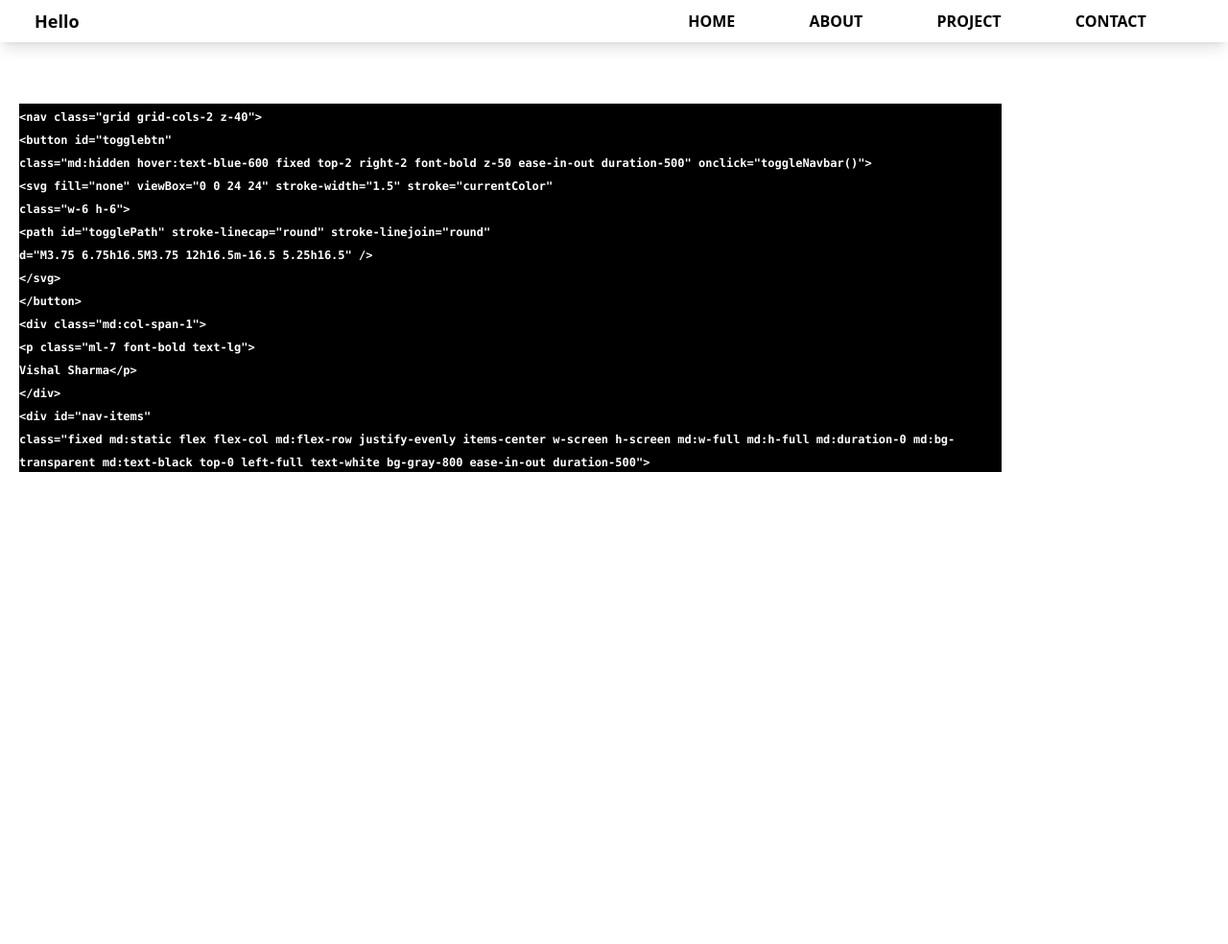
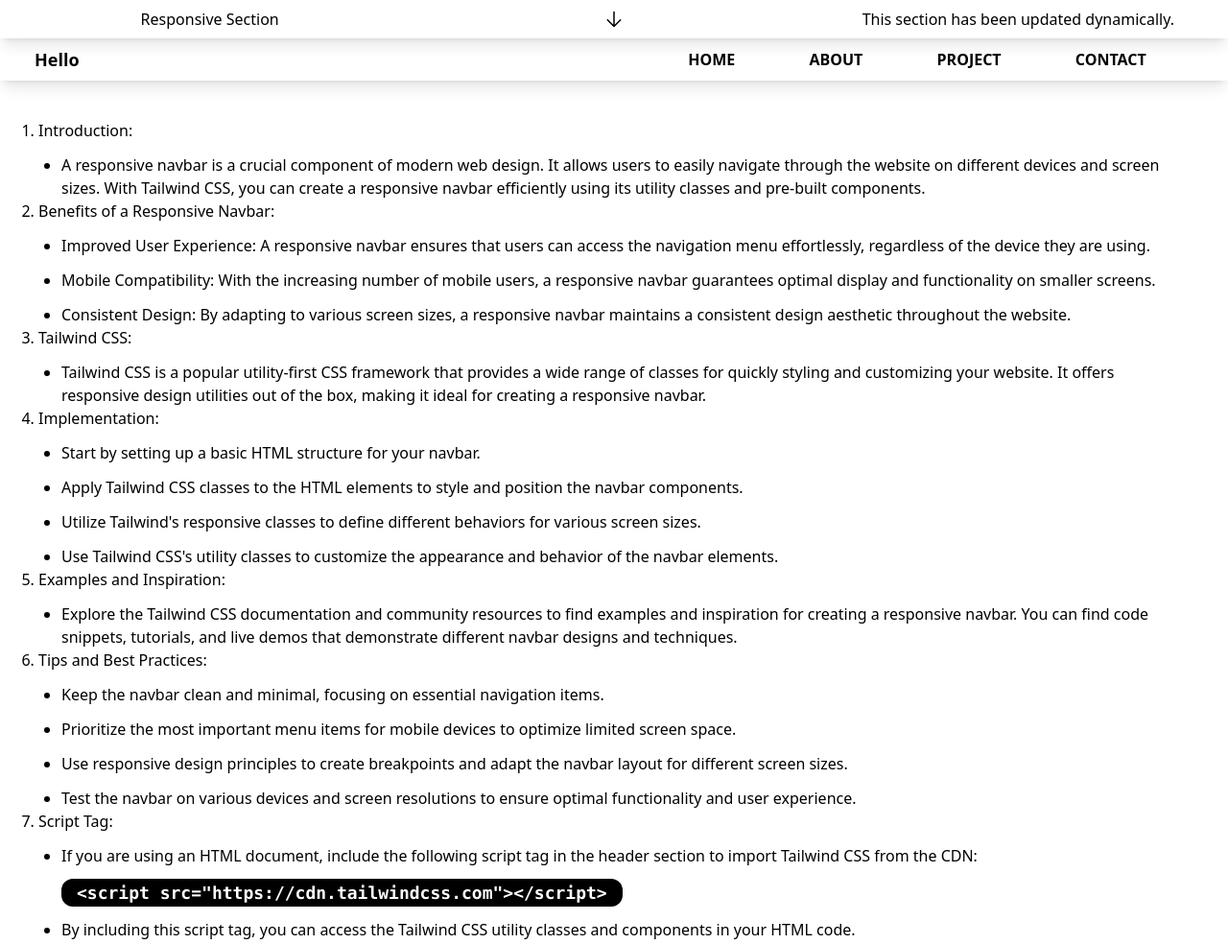
Before and after one commit to Vishalking758/Tailwind-responsive-navbar, a plain HTML site: page index.html in a window 1280 px wide. Shown: the top 984 px of the page at 96% size. Before the commit the page ends 800 px from the top, so only its background shows below. Drawn offline with nearby package versions, Linux system fonts and the light colour scheme.

Commit message:
Add complete details and installation procces

```diff
--- a/index.html
+++ b/index.html
@@ -10,15 +10,20 @@
 </head>
 
 <body>
-    <nav class="grid grid-cols-2 z-40 shadow-lg p-2">
-        <button id="togglebtn" class="md:hidden hover:text-blue-600 fixed top-2 right-2 font-bold z-50 ease-in-out duration-500"
+    <div class="shadow-lg p-2 grid grid-cols-3 section">
+
+    </div>
+    <nav class="md:grid md:grid-cols-2 z-40 shadow-lg p-2">
+
+
+    <div class="md:col-span-1 flex justify-between px-4 md:px-7"><p class=" font-bold text-lg">Hello</p>
+        <button id="togglebtn" class="md:hidden hover:text-blue-600 font-bold z-50 ease-in-out duration-500"
         onclick="toggleNavbar()">
         <svg fill="none" viewBox="0 0 24 24" stroke-width="1.5" stroke="currentColor" class="w-6 h-6">
             <path id="togglePath" stroke-linecap="round" stroke-linejoin="round" d="M3.75 6.75h16.5M3.75 12h16.5m-16.5 5.25h16.5" />
         </svg>
     </button>
-
-    <div class="md:col-span-1"><p class="md:ml-7 font-bold text-lg">Hello</p></div>
+    </div>
 
 <div id="nav-items"
     class="fixed md:static flex flex-col md:flex-row justify-evenly items-center w-screen h-screen md:w-full md:h-full md:duration-0 md:bg-transparent md:text-black top-0 left-full text-white bg-gray-800 ease-in-out duration-500">
@@ -46,27 +51,84 @@
     }
 </script>
 </nav>
-<section class="bg-black mt-16 overflow-auto m-5  w-4/5 h-96">
+
+
+
+
+<section class="p-10">
+    <ol class="list-decimal">
+        <li>
+          Introduction:
+          <ul class="list-disc">
+            <li class="ml-6 mt-3">A responsive navbar is a crucial component of modern web design. It allows users to easily navigate through the website on different devices and screen sizes. With Tailwind CSS, you can create a responsive navbar efficiently using its utility classes and pre-built components.</li>
+          </ul>
+        </li>
+        <li>
+          Benefits of a Responsive Navbar:
+          <ul class="list-disc">
+            <li class="ml-6 mt-3">Improved User Experience: A responsive navbar ensures that users can access the navigation menu effortlessly, regardless of the device they are using.</li>
+            <li class="ml-6 mt-3">Mobile Compatibility: With the increasing number of mobile users, a responsive navbar guarantees optimal display and functionality on smaller screens.</li>
+            <li class="ml-6 mt-3">Consistent Design: By adapting to various screen sizes, a responsive navbar maintains a consistent design aesthetic throughout the website.</li>
+          </ul>
+        </li>
+        <li>
+          Tailwind CSS:
+          <ul class="list-disc">
+            <li class="ml-6 mt-3">Tailwind CSS is a popular utility-first CSS framework that provides a wide range of classes for quickly styling and customizing your website. It offers responsive design utilities out of the box, making it ideal for creating a responsive navbar.</li>
+          </ul>
+        </li>
+        <li>
+          Implementation:
+          <ul class="list-disc">
+            <li class="ml-6 mt-3">Start by setting up a basic HTML structure for your navbar.</li>
+            <li class="ml-6 mt-3">Apply Tailwind CSS classes to the HTML elements to style and position the navbar components.</li>
+            <li class="ml-6 mt-3">Utilize Tailwind's responsive classes to define different behaviors for various screen sizes.</li>
+            <li class="ml-6 mt-3">Use Tailwind CSS's utility classes to customize the appearance and behavior of the navbar elements.</li>
+          </ul>
+        </li>
+        <li>
+          Examples and Inspiration:
+          <ul class="list-disc">
+            <li class="ml-6 mt-3">Explore the Tailwind CSS documentation and community resources to find examples and inspiration for creating a responsive navbar. You can find code snippets, tutorials, and live demos that demonstrate different navbar designs and techniques.</li>
+          </ul>
+        </li>
+        <li>
+          Tips and Best Practices:
+          <ul class="list-disc">
+            <li class="ml-6 mt-3">Keep the navbar clean and minimal, focusing on essential navigation items.</li>
+            <li class="ml-6 mt-3">Prioritize the most important menu items for mobile devices to optimize limited screen space.</li>
+            <li class="ml-6 mt-3">Use responsive design principles to create breakpoints and adapt the navbar layout for different screen sizes.</li>
+            <li class="ml-6 mt-3">Test the navbar on various devices and screen resolutions to ensure optimal functionality and user experience.</li>
+          </ul>
+        </li>
+        <li>
+          Script Tag:
+          <ul class="list-disc">
+            <li class="ml-6 mt-3">If you are using an HTML document, include the following script tag in the header section to import Tailwind CSS from the CDN:</li>
+            <li class="ml-6 mt-3 bg-black text-white text-lg font-bold w-max px-4 rounded-xl"><code>&lt;script src="https://cdn.tailwindcss.com"&gt;&lt;/script&gt;</code></li>
+            <li class="ml-6 mt-3">By including this script tag, you can access the Tailwind CSS utility classes and components in your HTML code.</li>
+          </ul>
+        </li>
+      </ol>
+      <section class="bg-black mt-16 overflow-auto m-5 p-5  w-4/5 h-96">
         <code class="font-bold text-xs text-white">
-
-    &ltnav  class="grid grid-cols-2 z-40"&gt<br>
-    &ltbutton id="togglebtn" <br> class="md:hidden hover:text-blue-600 fixed top-2 right-2 font-bold z-50 ease-in-out duration-500"
-        onclick="toggleNavbar()"&gt<br>
-        &ltsvg fill="none" viewBox="0 0 24 24" stroke-width="1.5" stroke="currentColor" <br> class="w-6 h-6"&gt<br>
-            &ltpath id="togglePath" stroke-linecap="round" stroke-linejoin="round" <br> d="M3.75 6.75h16.5M3.75 12h16.5m-16.5 5.25h16.5" /&gt<br>
-        &lt/svg&gt<br>
-        &lt/button&gt<br>
-    &ltdiv class="md:col-span-1"&gt<br>&ltp class="ml-7 font-bold text-lg"&gt<br>Vishal Sharma&lt/p&gt<br>&lt/div&gt<br>
-
-&ltdiv id="nav-items" <br>
-    class="fixed md:static flex flex-col md:flex-row justify-evenly items-center w-screen h-screen md:w-full md:h-full md:duration-0 md:bg-transparent md:text-black top-0 left-full text-white bg-gray-800 ease-in-out duration-500"&gt<br>
-    &lta class="uppercase font-semibold"&gthome&lt/a&gt<br>
-    &lta class="uppercase font-semibold"&gtabout&lt/a&gt<br>
-    &lta class="uppercase font-semibold"&gtproject&lt/a&gt<br>
-    &lta class="uppercase font-semibold"&gtcontact&lt/a&gt<br>
-&lt/div&gt<br>
-
-&ltscript&gt<br>
+            &lt;nav class="md:grid md:grid-cols-2 z-40 shadow-lg p-2"&gt; <br>
+            &lt;div class="md:col-span-1 flex justify-between px-4 md:px-7">&lt;p class=" font-bold text-lg">Hello&lt;/p&gt;<br>
+                &lt;button id="togglebtn" class="md:hidden hover:text-blue-600 font-bold z-50 ease-in-out duration-500"<br>
+                onclick="toggleNavbar()"&gt;<br>
+                &lt;svg fill="none" viewBox="0 0 24 24" stroke-width="1.5" stroke="currentColor" class="w-6 h-6"&gt;<br>
+                    &lt;path id="togglePath" stroke-linecap="round" stroke-linejoin="round" d="M3.75 6.75h16.5M3.75 12h16.5m-16.5 5.25h16.5" /&gt;<br>
+                &lt;/svg&gt;<br>
+            &lt;/button&gt;<br>
+            &lt;/div&gt;<br>
+        &lt;div id="nav-items" <br>
+            class="fixed md:static flex flex-col md:flex-row justify-evenly items-center w-screen h-screen md:w-full md:h-full md:duration-0 md:bg-transparent md:text-black top-0 left-full text-white bg-gray-800 ease-in-out duration-500"&gt;<br>
+            &lt;a class="uppercase font-semibold"&gt;home&lt;/a&gt;<br>
+            &lt;a class="uppercase font-semibold"&gt;about&lt;/a&gt;<br>
+            &lt;a class="uppercase font-semibold"&gt;project&lt;/a&gt;<br>
+            &lt;a class="uppercase font-semibold"&gt;contact&lt;/a&gt;<br>
+        &lt;/div&gt;<br>
+        &lt;script&gt;<br>
             function toggleNavbar() {<br>
                 const navbar = document.getElementById("nav-items");<br>
                 const path = document.getElementById("togglePath");<br>
@@ -82,10 +144,28 @@
                     path.setAttribute("d", "M3.75 6.75h16.5M3.75 12h16.5m-16.5 5.25h16.5");<br>
                 }<br>
             }<br>
-&lt/script&gt<br>
-&lt/nav&gt<br>
+        &lt;/script&gt;<br>
+        &lt;/nav&gt;<br>
         </code>
         </section>
+
+      Remember to customize and adapt the information to suit your website's specific requirements and design. Good luck with your Tailwind-responsive-navbar project!
+</section>
+
+
+
+
+
+
+    <script>
+        function updateSection() {
+          var section = document.querySelector('.section');
+          section.innerHTML = `
+<h2 class="col-span-1 flex justify-center">Responsive Section</h2><div class="col-span-1 flex justify-center">
+<svg xmlns="http://www.w3.org/2000/svg" fill="none" viewBox="0 0 24 24" stroke-width="1.5" stroke="currentColor" class="w-6 h-6"><path stroke-linecap="round" stroke-linejoin="round" d="M12 4.5v15m0 0l6.75-6.75M12 19.5l-6.75-6.75" />
+</svg></div><p class="col-span-1 flex justify-center">This section has been updated dynamically.</p>
+          `;} document.addEventListener('DOMContentLoaded', updateSection);
+      </script>
 </body>
 
 </html>
```
Also changed, not shown: home.html (added, +45 -0 lines). Lines whose indentation alone changed are shown as unchanged.
